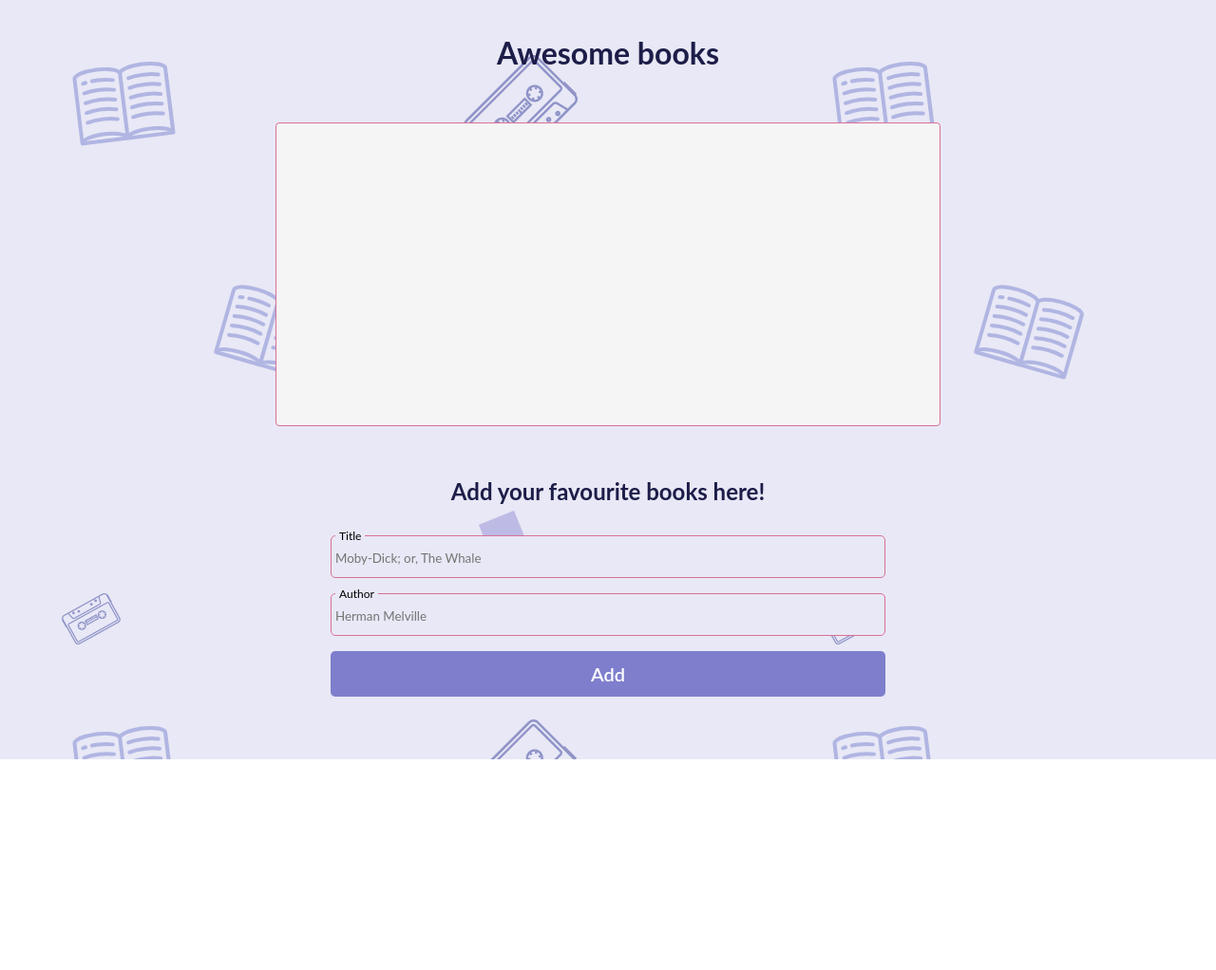
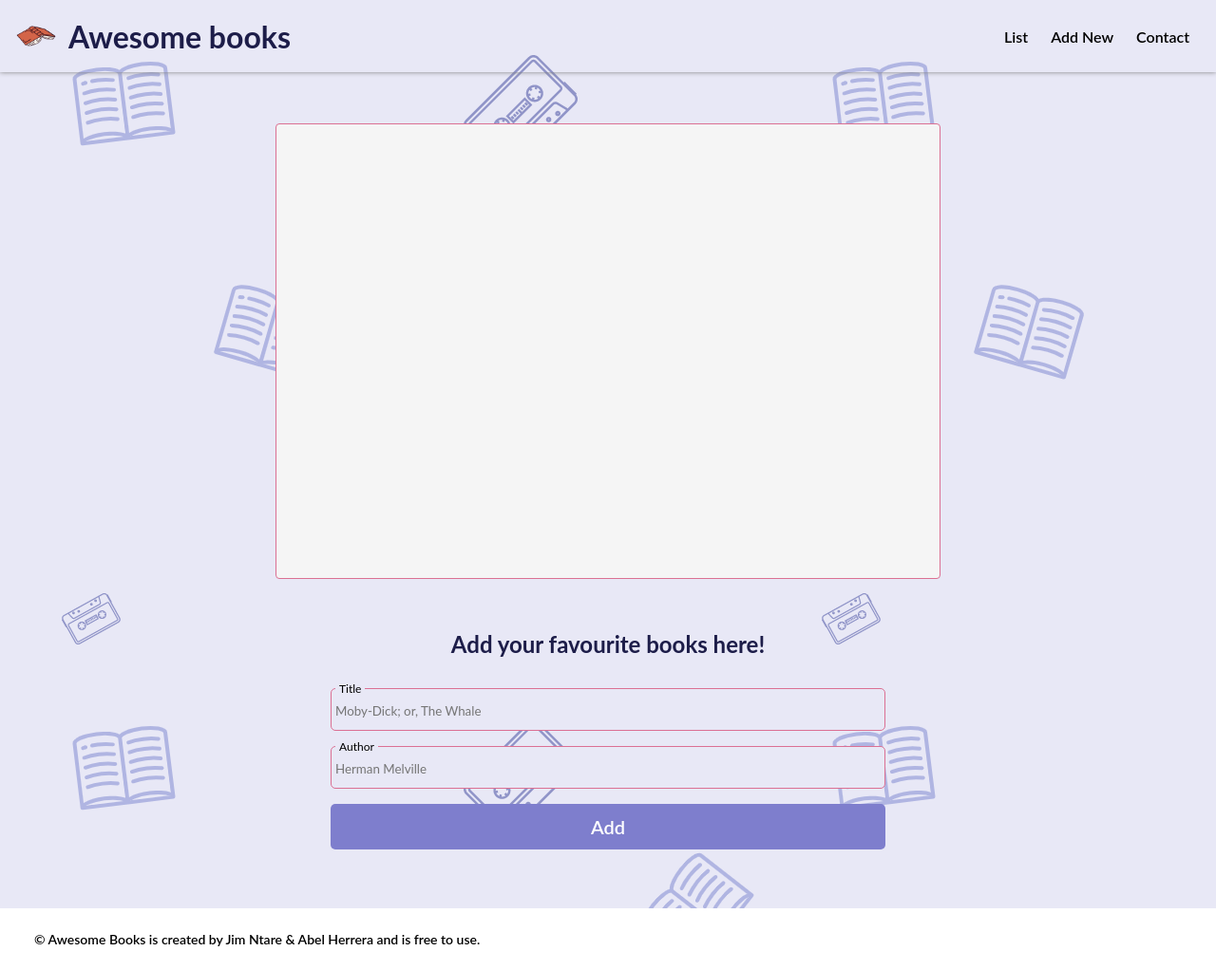
Before and after one commit to Ntare22/awesome-books, a website: page index.html in a window 1280 px wide. Shown: the whole page at 95% size. Before the commit the page ends 800 px from the top, so only its background shows below. Drawn offline with Linux system fonts and the light colour scheme.

Commit message:
Add footer and header

```diff
--- a/index.html
+++ b/index.html
@@ -12,7 +12,17 @@
 
 <body>
   <header>
-    <h1>Awesome books</h1>
+    <div class="logo-name">
+      <img class="logo" src="./assets/logo.png" alt="awsome books logo">
+      <h1>Awesome books</h1>
+    </div>
+    <nav>
+      <ul class="nav-btns">
+        <li>List</li>
+        <li>Add New</li>
+        <li>Contact</li>
+      </ul>
+    </nav>
   </header>
   <main>
     <section id="book-shelf">
@@ -32,7 +42,9 @@
       </form>
     </section>
   </main>
-  <footer></footer>
+  <footer>
+    &copy Awesome Books is created by Jim Ntare & Abel Herrera and is free to use.
+</footer>
 
   <script src="./index.js"></script>
 </body>
--- a/styles.css
+++ b/styles.css
@@ -17,9 +17,38 @@ ul {
 
 h1 {
   text-align: center;
-  margin-top: 36px;
   color: rgb(29, 29, 73);
 }
+
+/* NAVIGATION */
+
+header {
+  display: flex;
+  justify-content: space-between;
+  align-items: center;
+  padding: 16px;
+  box-shadow: 0 0 5px gray;
+}
+
+.logo-name {
+  display: flex;
+  align-items: center;
+}
+
+.logo {
+  max-width: 44px;
+  height: auto;
+  margin-right: 12px;
+}
+
+ .nav-btns {
+   display: flex;
+ }
+
+ .nav-btns li {
+   margin: 0 12px;
+   font-weight: 600;
+ }
 
 /* BOOK SHELF */
 
@@ -40,7 +69,7 @@ h1 {
   align-items: center;
   width: 100%;
   max-width: 700px;
-  height: 40vh;
+  height: 60vh;
   overflow-y: scroll;
   border: 1px solid palevioletred;
   -ms-overflow-style: none !important;
@@ -162,3 +191,12 @@ h1 {
 .add-book-button:hover {
   background-color: hsl(240, 44%, 60%);
 }
+
+/* FOOTER */
+
+footer {
+  background: white;
+  padding: 24px 36px;
+  font-size: 14px;
+  font-weight: 600;
+}
```
